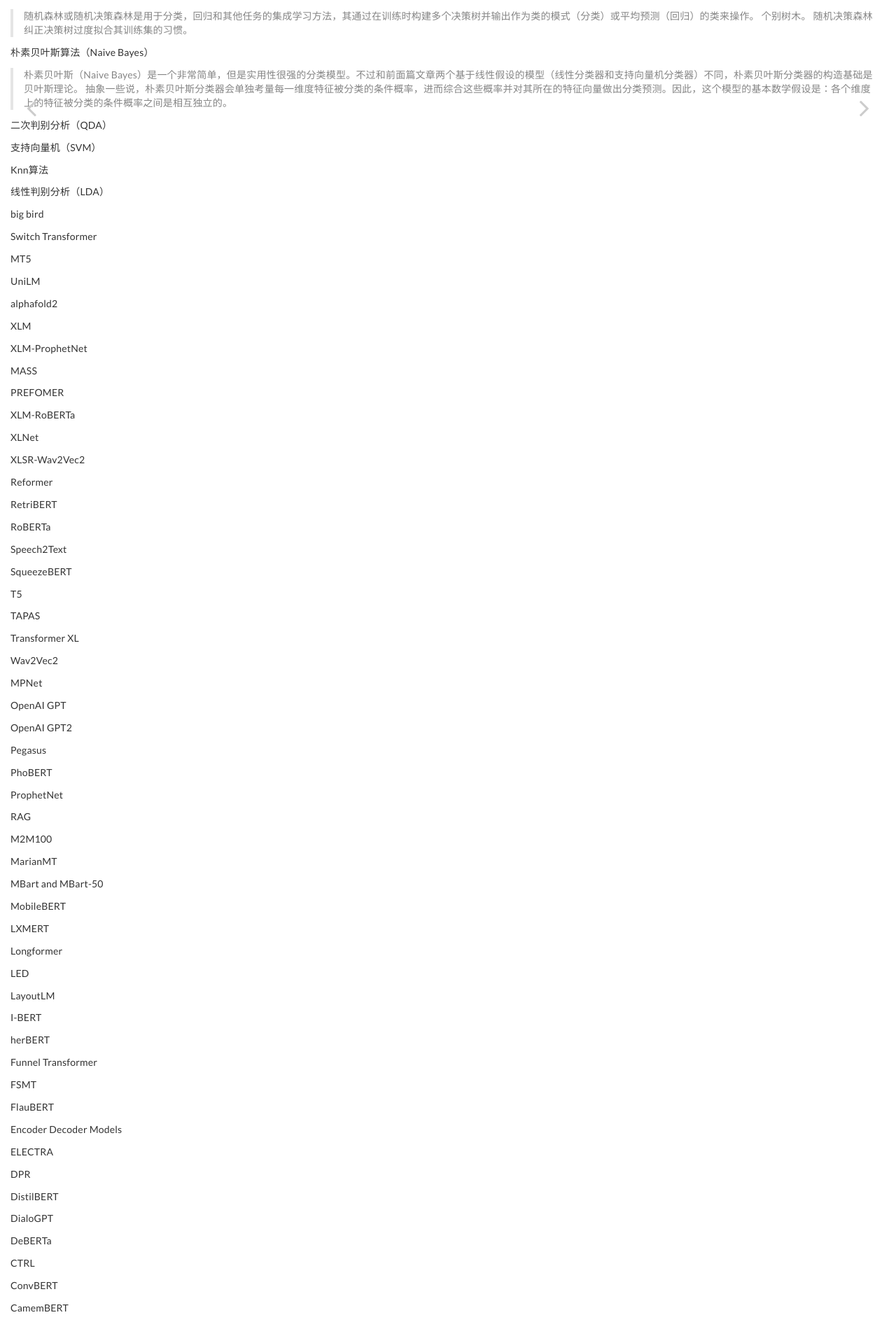
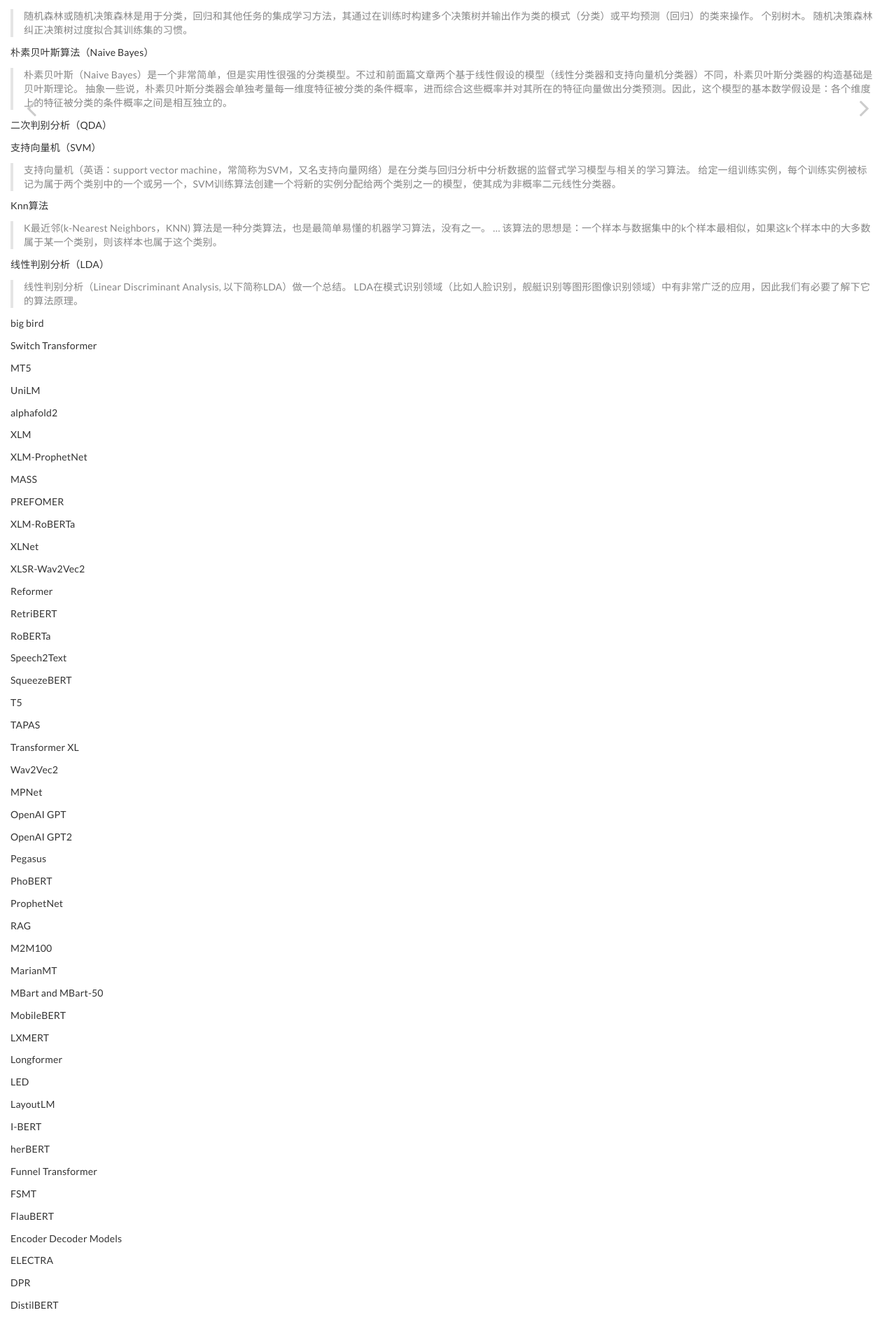
Before and after one commit to napoler/Open-mind, a Jekyll site: the page built from docs/_posts/2021-03-21-算法模型.md, in a window 1280 px wide. Shown: the part 2371-4260 px from the top of the page at 70% size. Built offline with Jekyll 4.4.1, drawn with Linux system fonts in a browser that asks for light colours; some of the changed text lies outside the part shown.

Commit message:
Update 2021-03-21-算法模型.md

```diff
--- a/docs/_posts/2021-03-21-算法模型.md
+++ b/docs/_posts/2021-03-21-算法模型.md
@@ -107,10 +107,13 @@ Bagging
 二次判别分析（QDA）
 
 支持向量机（SVM）
+> 支持向量机（英语：support vector machine，常简称为SVM，又名支持向量网络）是在分类与回归分析中分析数据的监督式学习模型与相关的学习算法。 给定一组训练实例，每个训练实例被标记为属于两个类别中的一个或另一个，SVM训练算法创建一个将新的实例分配给两个类别之一的模型，使其成为非概率二元线性分类器。
 
 Knn算法
+> K最近邻(k-Nearest Neighbors，KNN) 算法是一种分类算法，也是最简单易懂的机器学习算法，没有之一。 ... 该算法的思想是：一个样本与数据集中的k个样本最相似，如果这k个样本中的大多数属于某一个类别，则该样本也属于这个类别。
 
 线性判别分析（LDA）
+> 线性判别分析（Linear Discriminant Analysis, 以下简称LDA）做一个总结。 LDA在模式识别领域（比如人脸识别，舰艇识别等图形图像识别领域）中有非常广泛的应用，因此我们有必要了解下它的算法原理。
 
 big bird
 
```
